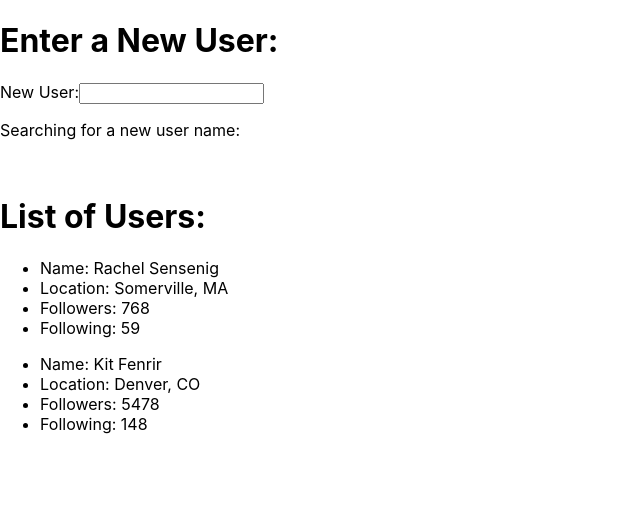
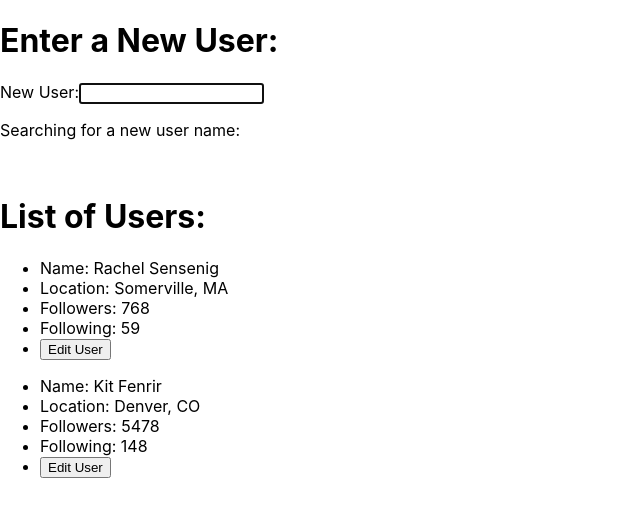
Before and after one commit to rsensenig/react-classwork, a React (Create React App) app: page / in a window 1280 px wide. Shown: the top 516 px of the page, without its empty margins (0-640 px from the left). Built offline with nearby package versions, Linux system fonts and the light colour scheme.

Commit message:
create a new state for users, create a useEffect for getting users asynchronously, create a state for loading the user data, and use conditional rendering to show when user data is loading

```diff
--- a/src/App.js
+++ b/src/App.js
@@ -1,11 +1,9 @@
-import React, {useState} from 'react';
-import { useEffect } from 'react';
+import React, {useState, useEffect} from 'react';
 import './App.css';
 import { UserItem } from './components/UserItem';
 import { UserForm } from './components/UserForm';
 
-function App() {
-  const userList = [
+const initialUsers = [
   {
     id: 1,
     name: 'Rachel Sensenig',
@@ -22,14 +20,47 @@ function App() {
   }
 ]
 
+function App() {
+  // create a new state named 'users', and initialize with an empty array
+  const [users, setUsers] = useState([]);
+
   // Create a new state and its setter function. This state will keep the value of the user input via input field. The value will represent a username.
   // Initial value of the state is an empty string
   const [userName, setUserName] = useState('');
+
+  // create a new state named 'isLoading', initialize to false
+  const [isLoading, setIsLoading] = useState(false);
 
   // store an item called "UserName" to the local storage
   useEffect(() => {
     localStorage.setItem("Username:", userName)
   }, [userName])
+
+  useEffect(() => {
+    // use the setter method for 'isLoading' and set it to 'true'
+    setIsLoading(true);
+
+    // in the callback function of the useEffect, call a function called getUsersAsync
+    getUsersAsync()
+    // attach a then chain to the getUsersAsync function call
+    // return a response
+      .then(res => {
+        // use the setter function for 'users' state to set the 'users' to the response data
+        setUsers(res.data);
+        // set isLoading back to false
+        setIsLoading(false);
+      })
+    // leave the dependency array empty
+  }, [])
+
+  // define getUsersAsync
+  const getUsersAsync = () => {
+    // return a new promise
+    return new Promise(resolve => {
+      // create a setTimeout to resolve the data after 3 seconds
+      setTimeout(() => resolve({data: initialUsers}), 3000)
+    })
+  }
 
   // handler function
   const handleUserNameChange = (event) => {
@@ -38,16 +69,30 @@ function App() {
     setUserName(event.target.value);
   }
 
+  // handler function to display more information about each user
+  const handleUserInformation = () => {
+    console.log(userName);
+  }
+
   return (
     <div className="App">
       <h1>Enter a New User:</h1>
       <UserForm
         userName={userName}
         handleUserNameChange={handleUserNameChange}
+        isFocused
       />
       <br />
       <h1>List of Users:</h1>
-      <UserItem userList={userList}/>
+      {/* use conditional rendering to render either a p tag with text "Loading..." if isLoading is true, OR the UserItem component if it is false */}
+      {isLoading ? (
+        <p>Loading...</p>
+      ) : (
+        <UserItem
+        initialUsers={initialUsers}
+        handleUserInformation={handleUserInformation}
+      />
+      )}
     </div>
   );
 }
--- a/src/components/UserForm.js
+++ b/src/components/UserForm.js
@@ -1,4 +1,15 @@
-export const UserForm = ({userName, handleUserNameChange}) => {
+import { useRef, useEffect } from "react"
+
+export const UserForm = ({userName, handleUserNameChange, isFocused}) => {
+    const inputRef = useRef();
+
+    // use an if statement to decide whether the focus of inputRef is focused
+    useEffect(() => {
+        if(isFocused && inputRef.current) {
+            inputRef.current.focus()
+        }
+    }, [isFocused])
+
     return (
     <div>
         <label htmlFor="username">New User:</label>
@@ -8,6 +19,7 @@ export const UserForm = ({userName, handleUserNameChange}) => {
             type="text"
             value={userName}
             onChange={handleUserNameChange}
+            ref={inputRef}
         />
         <p>Searching for a new user name: {userName}</p>
     </div>
--- a/src/components/UserItem.js
+++ b/src/components/UserItem.js
@@ -1,11 +1,20 @@
-export const UserItem = ({userList}) => {
+export const UserItem = ({initialUsers, handleUserInformation}) => {
     return (
-        userList.map(user => (
+        initialUsers.map(user => (
             <ul key= {user.id}>
                 <li>Name: {user.name}</li>
                 <li>Location: {user.location}</li>
                 <li>Followers: {user.followers}</li>
                 <li>Following: {user.following}</li>
+                <li>
+                    <button
+                        type="button"
+                        id="btnEditUser"
+                        onClick={handleUserInformation}
+                    >
+                    Edit User
+                    </button>
+                </li>
             </ul>
         ))
     )
```
Lines whose indentation alone changed are shown as unchanged.
